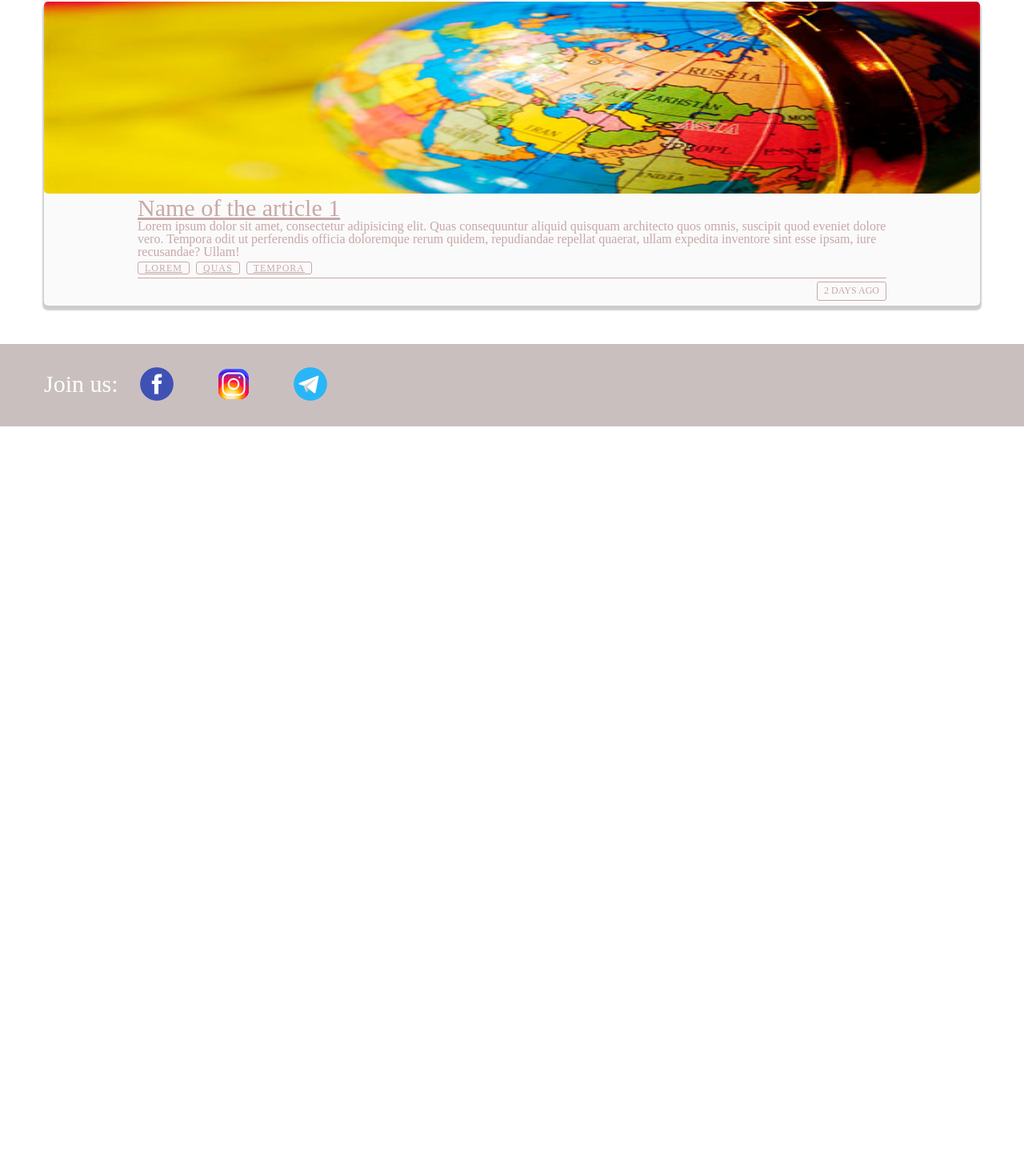
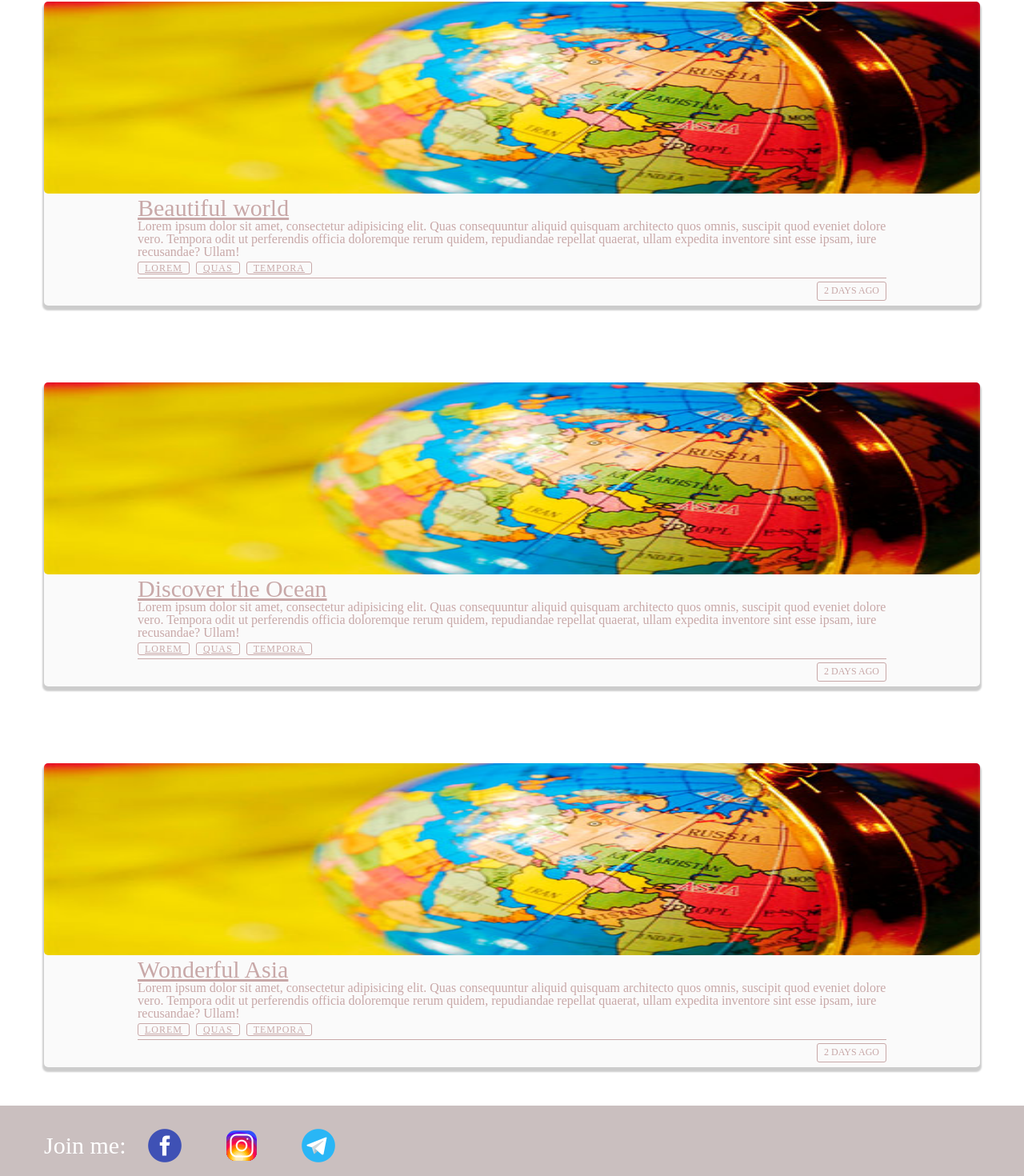
Before and after one commit to mila1985/mila1985.github.io, a React (Create React App) app: page / in a window 1280 px wide. Shown: the part 539-2009 px from the top of the page at 80% size. Before the commit the page ends 1072 px from the top, so only its background shows below. Built offline with nearby package versions, Linux system fonts and the light colour scheme.

Commit message:
add props name to TravelArticleListItem component

```diff
--- a/src/App/Footer/Footer.js
+++ b/src/App/Footer/Footer.js
@@ -10,7 +10,7 @@
 				<div className="row">
 
 					<div className="col-lg-12">
-						<div className="join">Join us:</div>
+						<div className="join">Join me:</div>
 						<FooterButtons/>
 					</div>
 
--- a/src/App/Main/TravelArticles/TravelArticleListItem.js
+++ b/src/App/Main/TravelArticles/TravelArticleListItem.js
@@ -1,7 +1,7 @@
 import React from 'react'
 import './TravelArticleListItem.css'
 
-const TravelArticleListItem = () => {
+const TravelArticleListItem = (props) => {
     return (
         <div className="blog-container">
             <div className="blog-header">
@@ -12,13 +12,13 @@
 
             <div className="blog-body">
                 <div className="blog-title">
-                    <h1><a href="">Name of the article 1</a></h1>
+                    <h1><a href="">{props.title}</a></h1>
                 </div>
                 <div className="blog-text">
                     <p>Lorem ipsum dolor sit amet, consectetur adipisicing elit.
-                        Quas consequuntur aliquid quisquam architecto quos omnis, suscipit quod eveniet dolore vero.
-                        Tempora odit ut perferendis officia doloremque rerum quidem, repudiandae repellat quaerat, ullam expedita
-                        inventore sint esse ipsam, iure recusandae? Ullam!</p>
+                       Quas consequuntur aliquid quisquam architecto quos omnis, suscipit quod eveniet dolore vero.
+                       Tempora odit ut perferendis officia doloremque rerum quidem, repudiandae repellat quaerat, ullam expedita
+                       inventore sint esse ipsam, iure recusandae? Ullam!</p>
                 </div>
                 <div className="blog-tags">
                     <ul>
--- a/src/App/Main/TravelArticles/TravelArticlesList.js
+++ b/src/App/Main/TravelArticles/TravelArticlesList.js
@@ -8,7 +8,19 @@
             <div className="container">
 				<div className="row">
 					<div className="col-12">
-                    <TravelArticleListItem/>
+                    <TravelArticleListItem
+                    title="Beautiful world"
+                    />
+                    </div>
+                    <div className="col-12">
+                    <TravelArticleListItem
+                    title="Discover the Ocean"
+                    />
+                    </div>
+                    <div className="col-12">
+                    <TravelArticleListItem
+                    title="Wonderful Asia"
+                    />
                     </div>
                 </div>
             </div>
```
Also changed, not shown: 1 other file (tests, documents, lock files or other folders).
